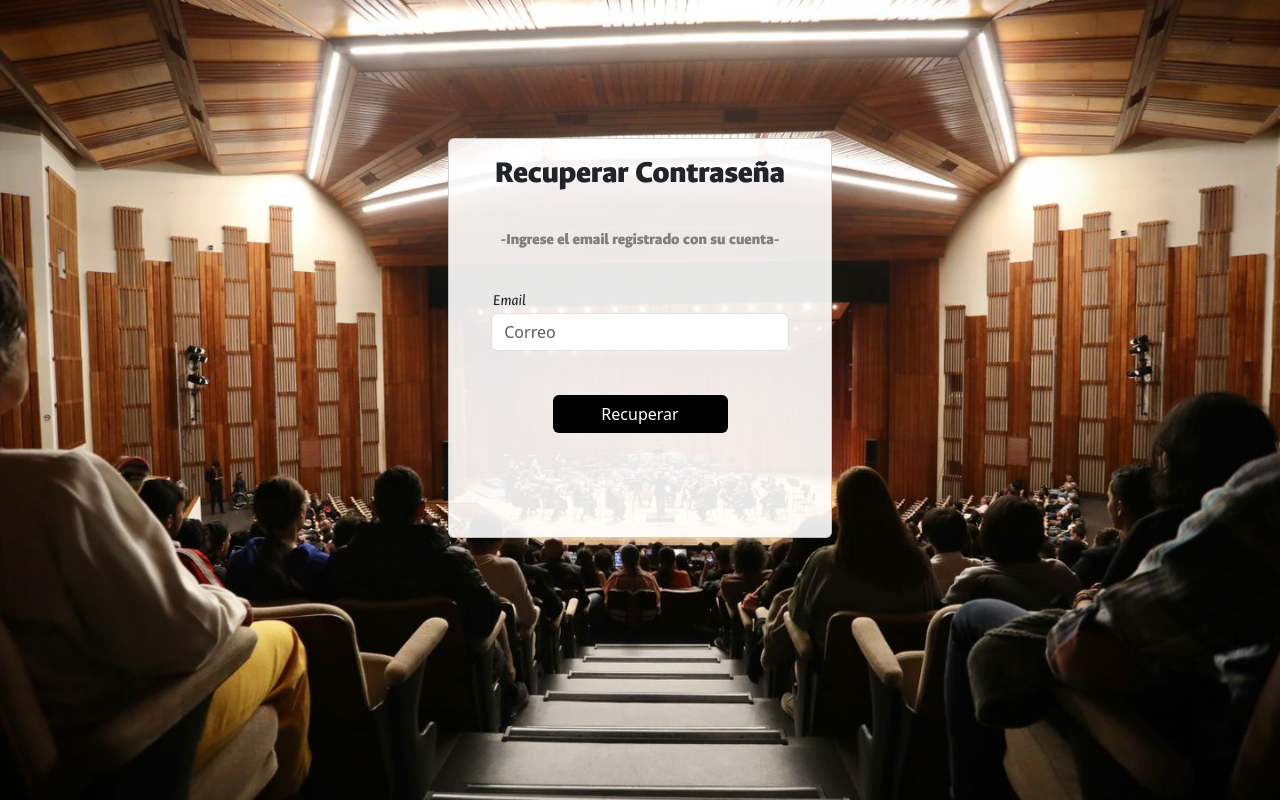
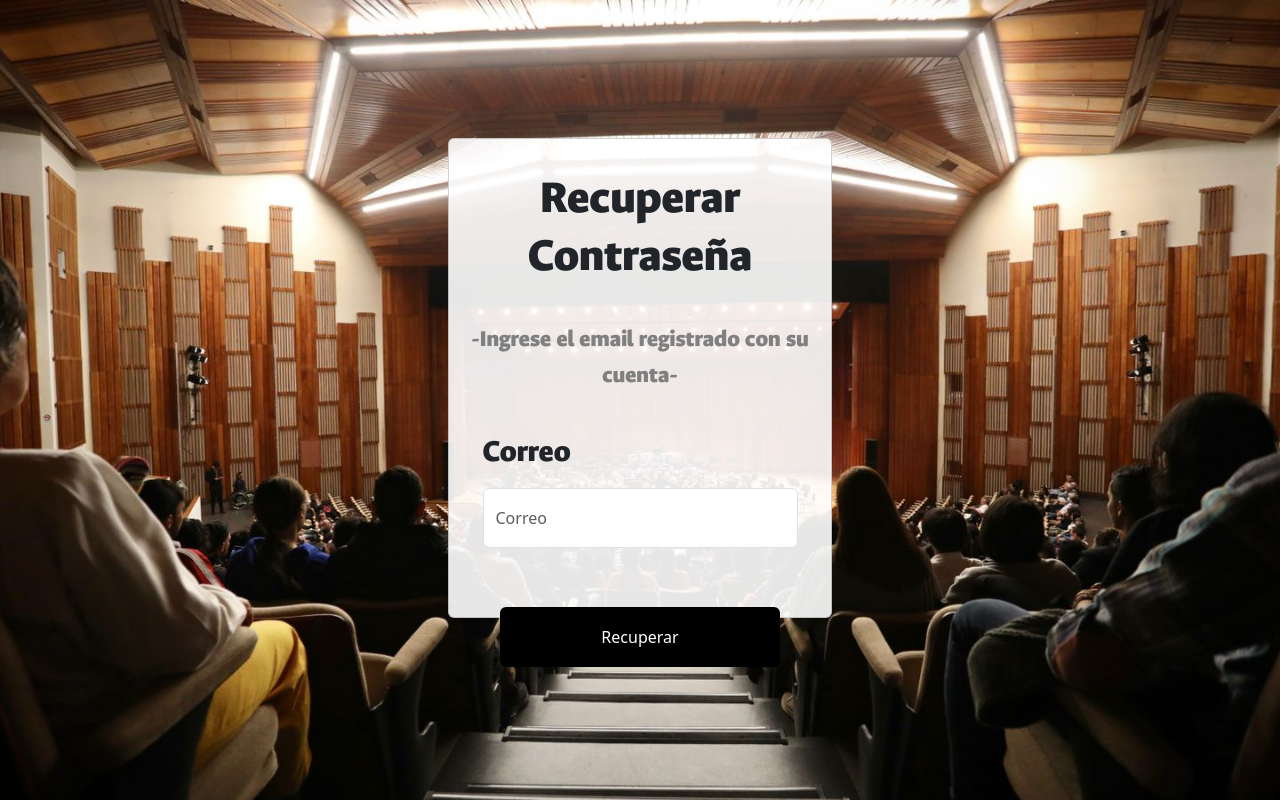
Before and after one commit to mbarrerag/UNevento_Front, an Angular app: page /forgotpassword in a window 1280 px wide. Built offline with nearby package versions, Linux system fonts and the light colour scheme.

Commit message:
Aboutus fixed

```diff
--- a/src/app/forgot-password/forgot-password.component.css
+++ b/src/app/forgot-password/forgot-password.component.css
@@ -21,6 +21,7 @@
     margin-top: 1%;
     margin-bottom: 10%;
     color: gray;
+	font-size: 150%;
 }
 
 .fullWidthBackgroundForgot {
@@ -36,7 +37,7 @@
     margin: auto auto;
     margin-top: 7%;
     width: 30%;
-    height: 50%;
+    height: 60%;
     background-color: rgba(255, 255, 255, 0.9); /* Establece el color de fondo con opacidad */
 
 }
@@ -51,33 +52,46 @@
 
 .Title-login{
 	font-family: "ancizar-bold";
-	margin-bottom: 10%;
+	margin: 5% 0 10% 0;
+	font-size: 300%;
 	text-align: center;
 	justify-content: center;
 }
+
 .label-email{
-	margin-left: 8%;
-	font-family: "ancizar-italic";
+	margin-left: 5%;
+	height: 100%;
+	font-size: 200%;
+	font-family: "ancizar-bold";
 }
 .label-password{
 	margin-left: 8%;
 	font-family: "ancizar-italic";
 }
+
 .input1, .input2 {
-	width: 85%;
+	width: 90%;
+	height: 60px;
 	justify-content: center;
-	margin: auto;
-	margin-bottom: 20px;
+	margin: 3% 0 10% 5%;
+
 }
 
 .button-container{
 	text-align: center;
 }
+
 .btnLogin{
-	width: 50%;
+	width: 80%;
+	height: 60px;
 	background-color: #000;
-	color: #fff;
+	color: #ffffff;
 	margin: auto auto;
+}
+
+.btnLogin:hover{
+	background-color: #515151;
+	color: rgb(255, 255, 255);
 }
 
 
@@ -85,10 +99,11 @@
 
 
 /* Aquí puedes agregar estilos para pantallas más pequeñas */
-@media only screen and (max-width: 767px) {
+@media only screen and (max-width: 900px) {
 
 	.divcard {
 	width: 92%;
+	height: 80%;
 	}
 
 
--- a/src/app/forgot-password/forgot-password.component.html
+++ b/src/app/forgot-password/forgot-password.component.html
@@ -1,11 +1,10 @@
-
-
-
+<div class="container">
+  <div class="row justify-content-center">
+    <div class="col-md-6">
       <div class="fullWidthBackgroundForgot">
         <div class="containerForgot">
           <br />
           <br />
-
           <div class="card divcard" (mouseover)="changeColor($event)">
             <div>
               <div class="card-body">
@@ -14,14 +13,12 @@
                     Recuperar Contraseña
                   </h2>
                 </div>
-
                 <div class="contInput1">
-            <form  class="formUser">
+                  <form class="formUser">
                     <p class="subtittle">-Ingrese el email registrado con su cuenta-</p>
                     <label class="label-email" for="email">
-                Email
+                      Correo
                     </label>
-
                     <input
                       id="email"
                       type="email"
@@ -45,55 +42,6 @@
           </div>
         </div>
       </div>
-
-
-
-
-
-
-
-
-
-
-
-
-
-
-
-
-
-
-
-
-
-<!-- <div class="card">
-    <div class="card-body">
-      <h5 class="card-title">Recuperar Contraseña</h5>
-   -->
-      <!-- Paso 1: Solicitar restablecimiento de contraseña -->
-      <!-- <div *ngIf="!code">
-        <form (ngSubmit)="requestPasswordReset()">
-          <div class="form-group">
-            <label for="email">Correo Electrónico:</label>
-            <input type="email" class="form-control" id="email" required>
-          </div>
-          <button type="submit" class="btn btn-primary">Enviar Solicitud</button>
-        </form>
-      </div> -->
-
-      <!-- Paso 2: Verificar código y restablecer contraseña -->
-      <!-- <div *ngIf="code">
-        <form (ngSubmit)="verifyCode()">
-          <div class="form-group">
-            <label for="verificationCode">Código de Verificación:</label>
-            <input type="text" class="form-control" id="verificationCode"  required>
-          </div>
-          <div class="form-group">
-            <label for="newPassword">Nueva Contraseña:</label>
-            <input type="password" class="form-control" id="newPassword"  required>
-          </div>
-          <button type="submit" class="btn btn-success">Verificar y Restablecer</button>
-        </form>
     </div>
   </div>
-  </div>  -->
+</div>
--- a/src/app/forgot-password/forgot-password.component.ts
+++ b/src/app/forgot-password/forgot-password.component.ts
@@ -14,9 +14,9 @@ export class ForgotPasswordComponent {
  changeColor(event: MouseEvent) {
 
     const h2Element = document.querySelector('.Title-login') as HTMLElement;
-
+    const labelemailElement = document.querySelector('.label-email') as HTMLElement;
       h2Element.style.color = "#a1cb0b"; // Cambia el color del h2
-
+      labelemailElement.style.color = "#a1cb0b"; // Cambia el color del label
 
 }
 
```
Lines whose indentation alone changed are shown as unchanged.
